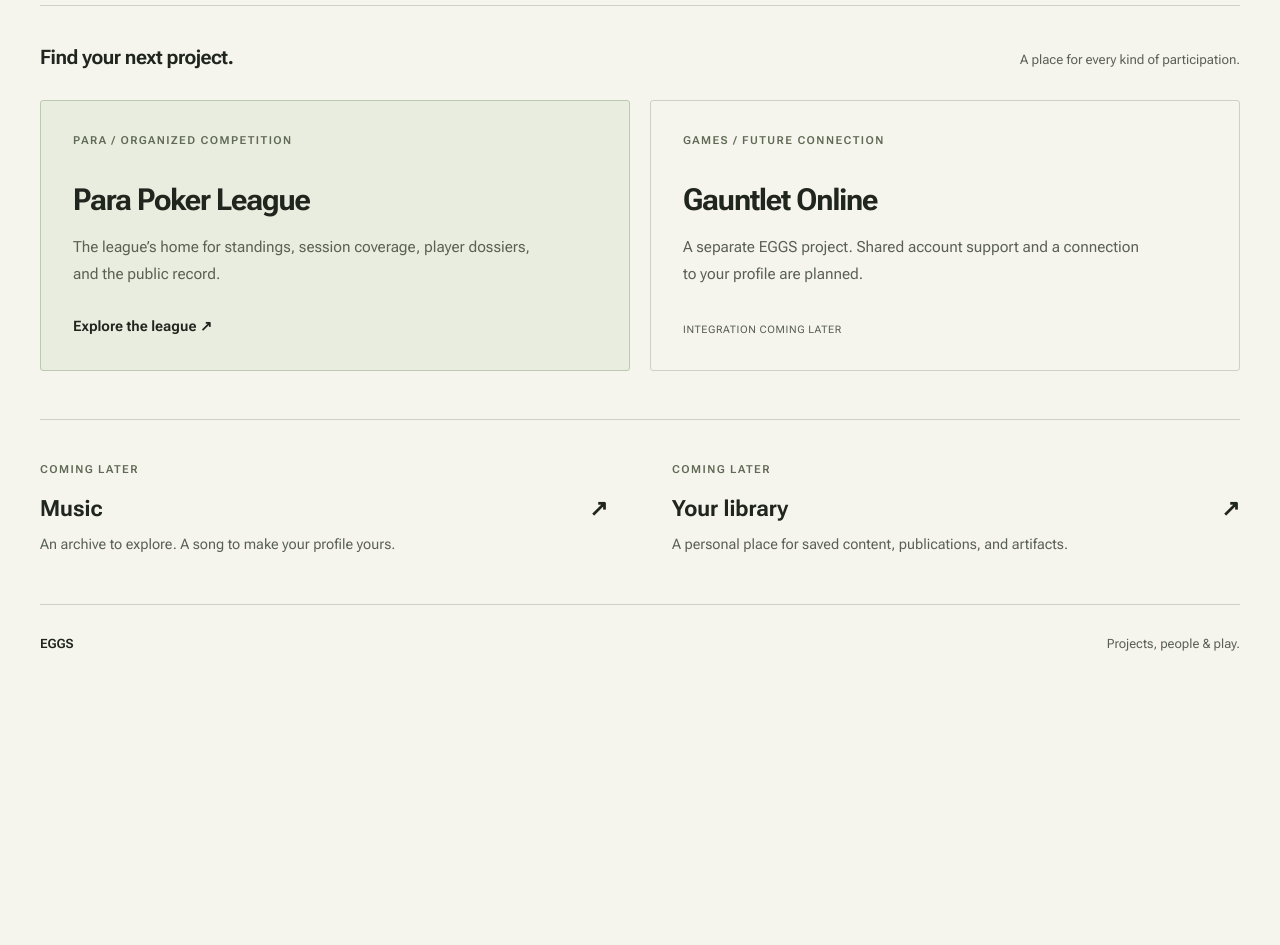
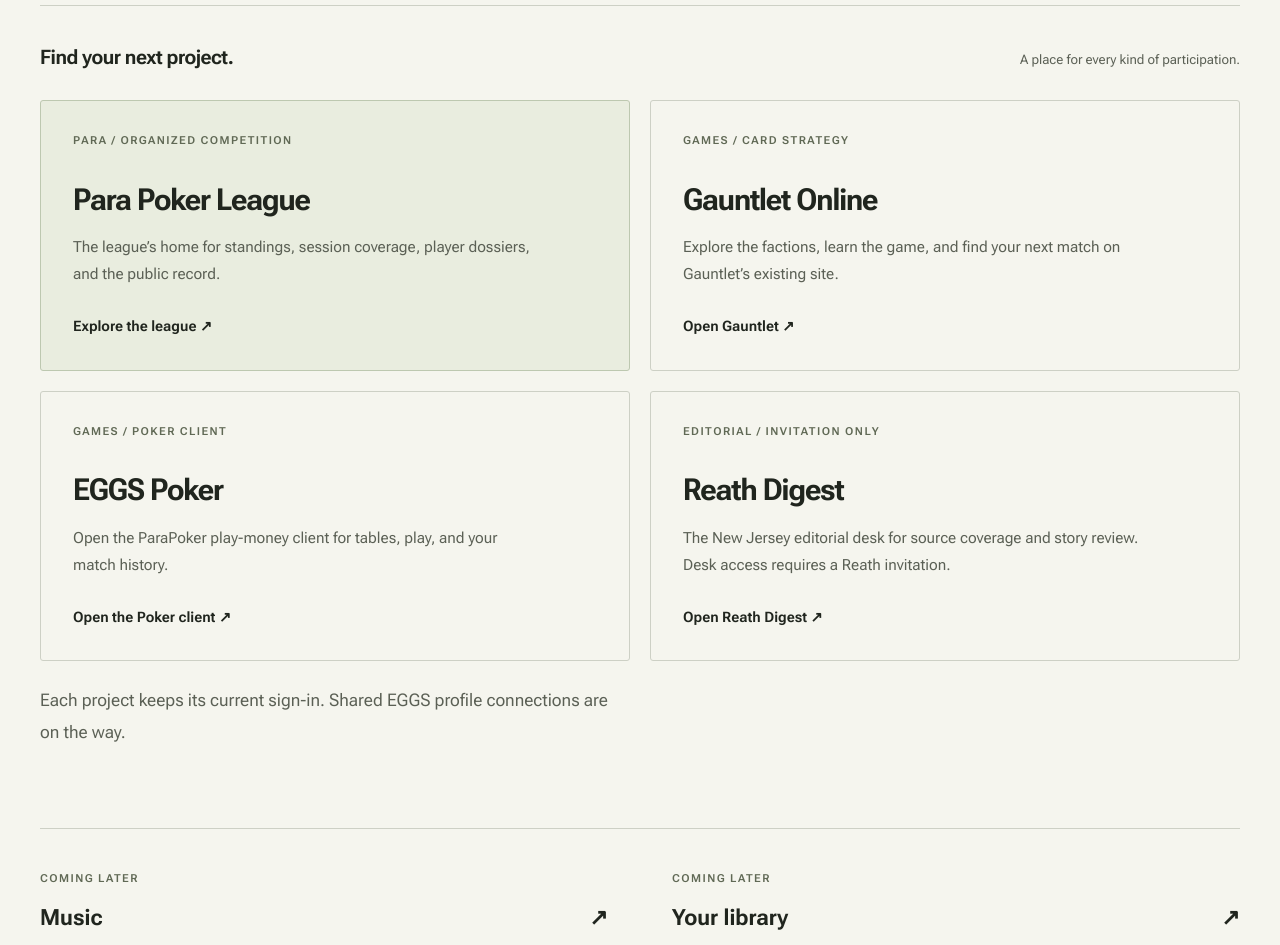
Before and after one commit to simply0307/para-poker-site, a Next.js app: page / in a window 1280 px wide. Shown: the part 600-1545 px from the top of the page. Before the commit the page ends 1282 px from the top, so only its background shows below. Built offline with nearby package versions, Linux system fonts and the light colour scheme.

Commit message:
Connect EGGS portal destinations and record league acceptance audit [skip netlify]

```diff
--- a/src/app/page.js
+++ b/src/app/page.js
@@ -7,7 +7,7 @@ export default function EggsHome() {
         <div>
           <p className="eggs-eyebrow">The EGGS ecosystem</p>
           <h1>Many ways in.<br />One place to belong.</h1>
-          <p className="eggs-intro">Games, competition, music, and the things you make. A growing home for everything you do with EGGS.</p>
+          <p className="eggs-intro">Games, competition, and independent projects. Explore the EGGS network and the people shaping it.</p>
           <Link className="eggs-button" href="/para">Explore Para <span aria-hidden="true">↗</span></Link>
         </div>
         <aside className="eggs-identity-note">
@@ -28,12 +28,25 @@ export default function EggsHome() {
             <Link className="eggs-text-link" href="/para/poker">Explore the league <span aria-hidden="true">↗</span></Link>
           </article>
           <article className="eggs-project">
-            <p className="eggs-eyebrow">Games / Future connection</p>
+            <p className="eggs-eyebrow">Games / Card strategy</p>
             <h3>Gauntlet Online</h3>
-            <p>A separate EGGS project. Shared account support and a connection to your profile are planned.</p>
-            <span className="eggs-status">Integration coming later</span>
+            <p>Explore the factions, learn the game, and find your next match on Gauntlet’s existing site.</p>
+            <a className="eggs-text-link" href="https://gauntlet-online.vercel.app" rel="noreferrer">Open Gauntlet <span aria-hidden="true">↗</span></a>
+          </article>
+          <article className="eggs-project">
+            <p className="eggs-eyebrow">Games / Poker client</p>
+            <h3>EGGS Poker</h3>
+            <p>Open the ParaPoker play-money client for tables, play, and your match history.</p>
+            <a className="eggs-text-link" href="https://eggspoker.netlify.app" rel="noreferrer">Open the Poker client <span aria-hidden="true">↗</span></a>
+          </article>
+          <article className="eggs-project">
+            <p className="eggs-eyebrow">Editorial / Invitation only</p>
+            <h3>Reath Digest</h3>
+            <p>The New Jersey editorial desk for source coverage and story review. Desk access requires a Reath invitation.</p>
+            <a className="eggs-text-link" href="https://reath-digest.netlify.app" rel="noreferrer">Open Reath Digest <span aria-hidden="true">↗</span></a>
           </article>
         </div>
+        <p className="eggs-intro">Each project keeps its current sign-in. Shared EGGS profile connections are on the way.</p>
       </section>
 
       <section className="eggs-section eggs-explore" aria-label="More in EGGS">
```
Also changed, not shown: 2 other files (tests, documents, lock files or other folders).
